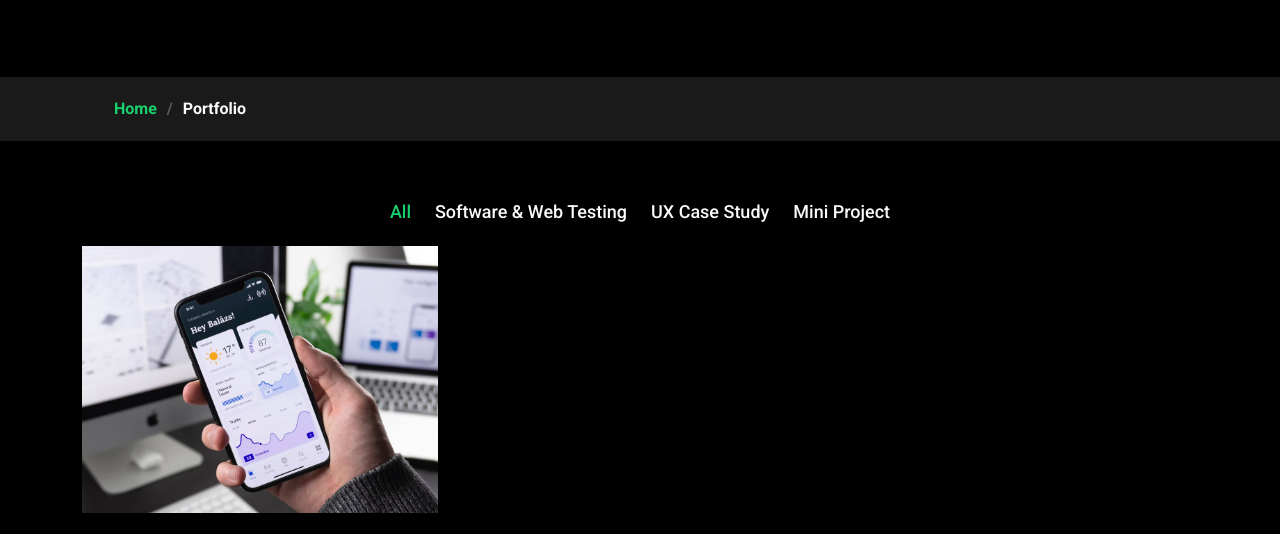
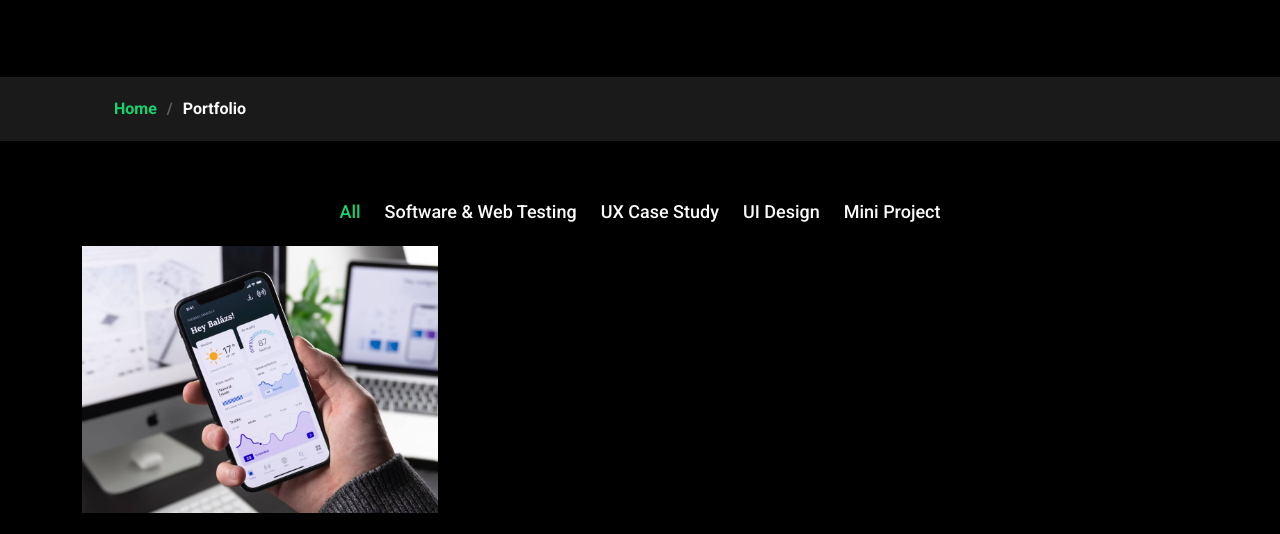
Before and after one commit to Rfldmr/Rfldmr.github.io, a plain HTML site: page portfolio.html in a window 1280 px wide. Shown: the part 266-800 px from the top of the page. Drawn offline with Linux system fonts and the light colour scheme.

Commit message:
Update portfolio.html

```diff
--- a/portfolio.html
+++ b/portfolio.html
@@ -96,6 +96,7 @@
             <li data-filter="*" class="filter-active">All</li>
             <li data-filter=".filter-swt">Software & Web Testing</li>
             <li data-filter=".filter-uiux">UX Case Study</li>
+             <li data-filter=".filter-uiux">UI Design</li>
             <li data-filter=".filter-mp">Mini Project</li>
           </ul><!-- End Portfolio Filters -->
 
```
